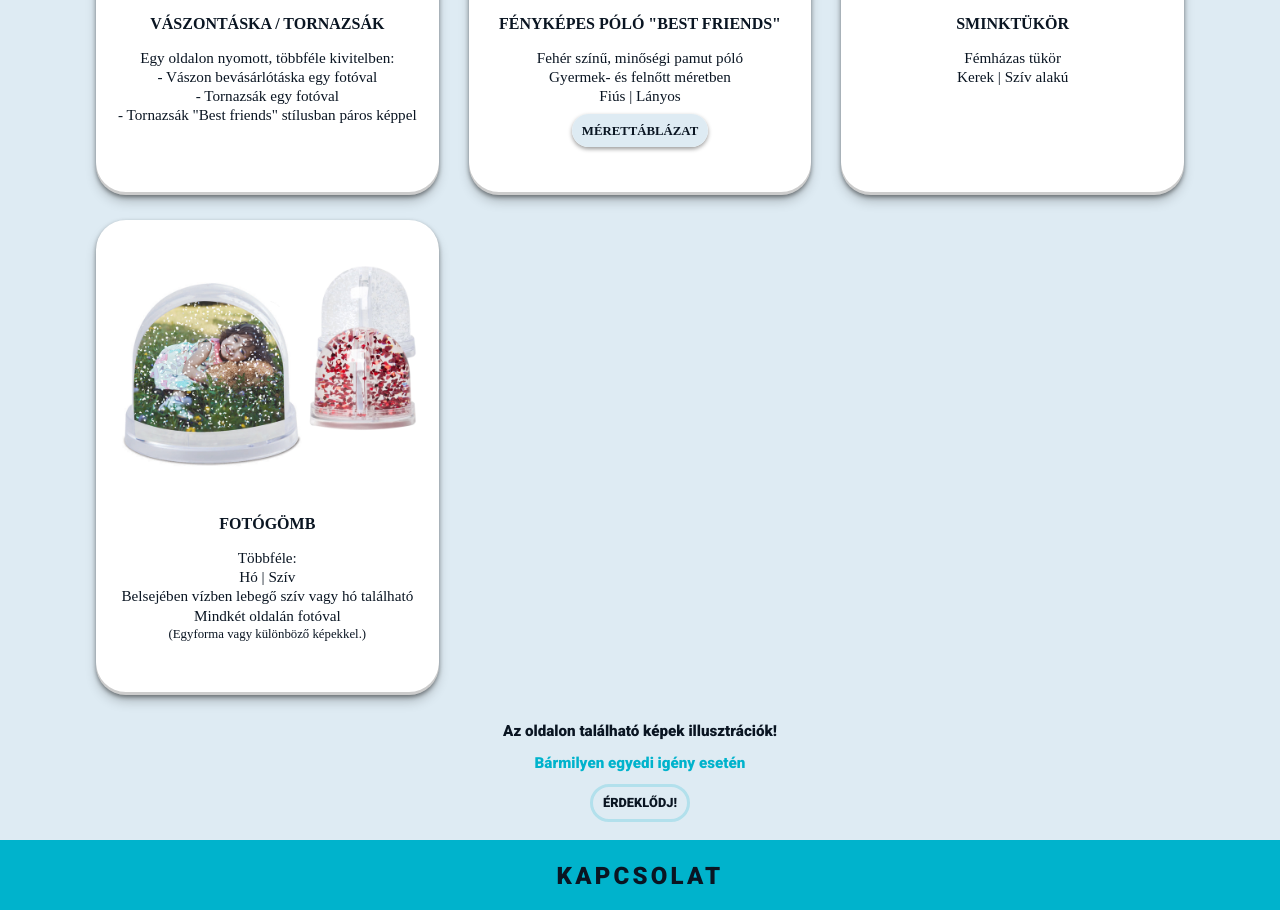
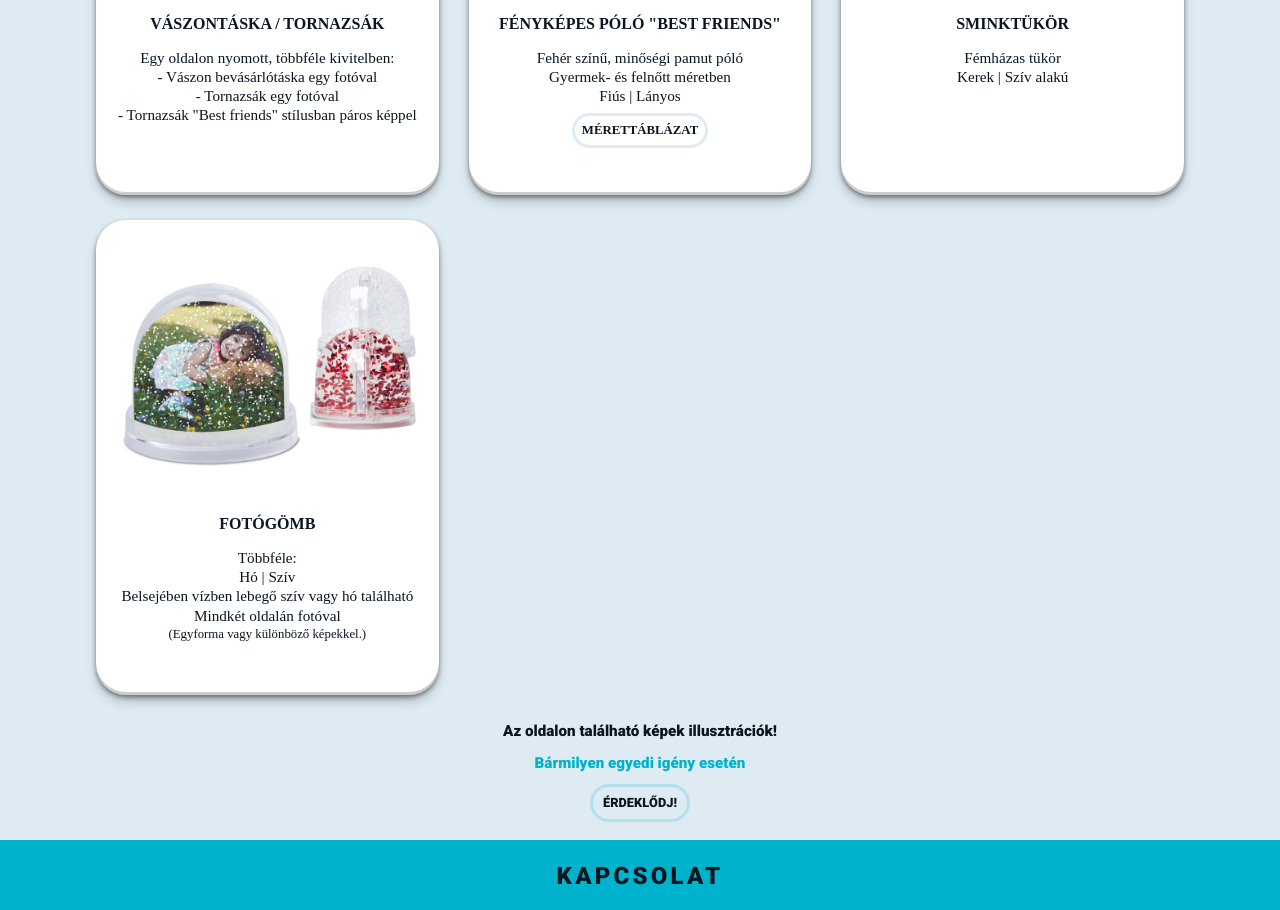
Before and after one commit to C5illa/ajandektargy, a plain HTML site: page ajandektargy.html in a window 1280 px wide. Shown: the part 2791-3701 px from the top of the page. Drawn offline with nearby package versions, Linux system fonts and the light colour scheme.

Commit message:
Update gift.css

```diff
--- a/gift.css
+++ b/gift.css
@@ -97,17 +97,18 @@
   .size {
     text-decoration: none;
     color: var(--font-color);
-    background-color: var(--bg-color);
+    border: 3px solid var(--bg-color);
     border-radius: 9999px;
-    padding: .6rem;
+    padding: .45rem;
     font-weight: bold;
     font-size: .8rem;
-    box-shadow: rgba(0, 0, 0, 0.4) 0px 2px 4px;
     text-transform: uppercase;
   }
 
   .size:hover {
-    box-shadow: none;
+    border-radius: 5px;
+    background-color: var(--bg-color);
+    transition: all .2s ease;
   }
 
   .small-text {
```
